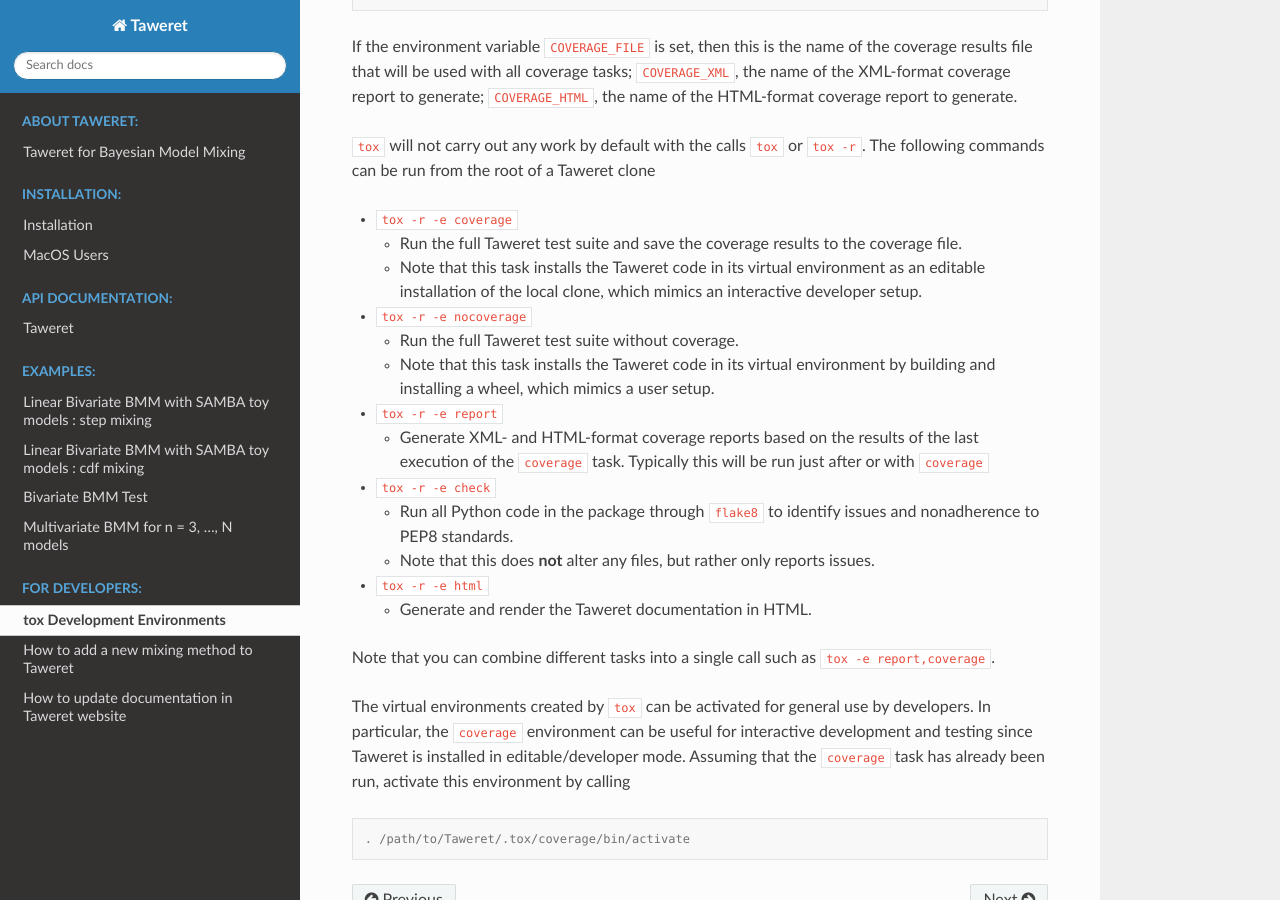
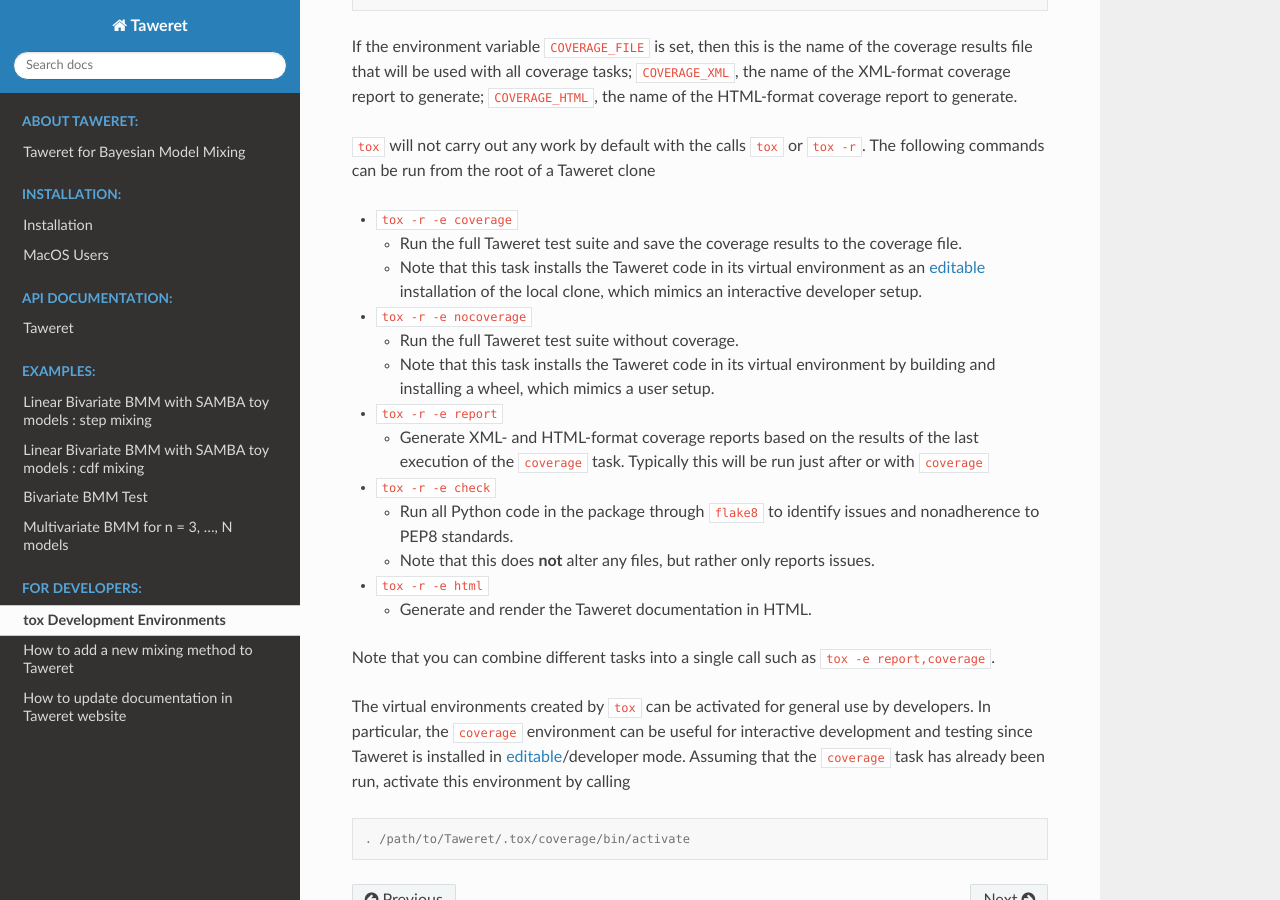
Before and after one commit to bandframework/Taweret, a Sphinx documentation site: the page built from docs/source/tox_environments.rst, in a window 1280 px wide and 900 px high, scrolled down 963 px. Built offline with Sphinx 7.4.7 and the Read the Docs theme 2.0.0, drawn with Linux system fonts in a browser that asks for light colours; pages that are not in the unit, such as notebooks, are missing from menus.

Commit message:
(Issue #85) Make changes requested in review by Kevin.

```diff
--- a/docs/source/tox_environments.rst
+++ b/docs/source/tox_environments.rst
@@ -58,7 +59,7 @@
   * Run the full Taweret test suite and save the coverage results to the
     coverage file.
   * Note that this task installs the Taweret code in its virtual environment as
-    an editable installation of the local clone, which mimics an interactive
+    an editable_ installation of the local clone, which mimics an interactive
     developer setup.
 
 * ``tox -r -e nocoverage``
@@ -89,7 +90,7 @@
 The virtual environments created by ``tox`` can be activated for general use by
 developers.  In particular, the ``coverage`` environment can be useful for
 interactive development and testing since Taweret is installed in
-editable/developer mode.  Assuming that the ``coverage`` task has already been
+editable_/developer mode.  Assuming that the ``coverage`` task has already been
 run, activate this environment by calling
 
 .. code-block:: console
```
Also changed, not shown: other parts of docs/source/tox_environments.rst (+1 -0 lines), 2 other files.
